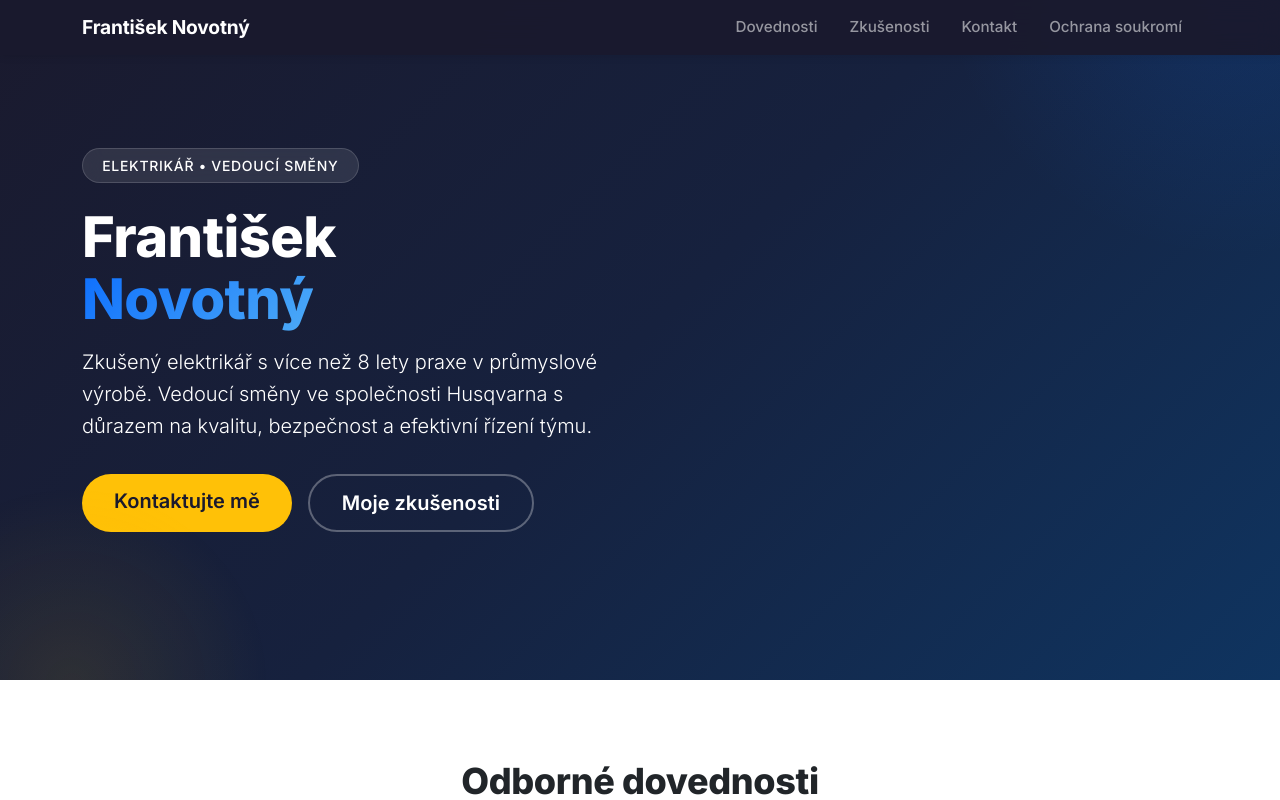
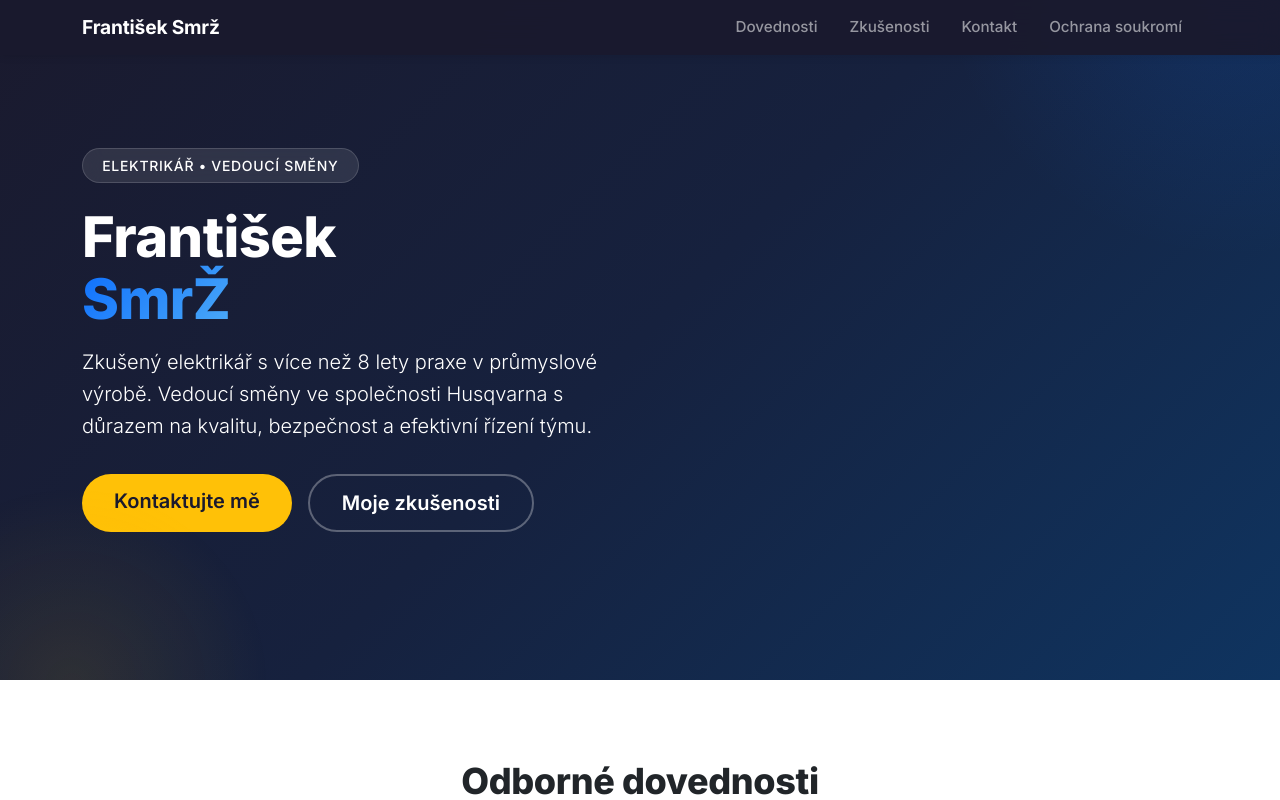
Before and after one commit to Max287954/fanny_web, a Next.js app: page / in a window 1280 px wide. Shown: the top 800 px of the page. Built offline with nearby package versions, Linux system fonts and the light colour scheme.

Commit message:
update: changed portfolio text

```diff
--- a/app/layout.tsx
+++ b/app/layout.tsx
@@ -6,18 +6,18 @@ import Footer from '@/components/Footer';
 
 export const metadata: Metadata = {
   title: {
-    default: 'František Novotný — Elektrikář & Vedoucí směny',
-    template: '%s | František Novotný',
+    default: 'František Smrž — Elektrikář & Vedoucí směny',
+    template: '%s | František Smrž',
   },
   description:
-    'Online životopis Františka Novotného — zkušený elektrikář a vedoucí směny s 8 lety praxe ve společnosti Husqvarna. Specializace na průmyslovou elektroinstalaci, automatizaci a vedení týmů.',
-  metadataBase: new URL('https://frantisek-novotny.cz'),
+    'Online životopis Františka Smrže — zkušený elektrikář a vedoucí směny s 8 lety praxe ve společnosti Husqvarna. Specializace na průmyslovou elektroinstalaci, automatizaci a vedení týmů.',
+  metadataBase: new URL('https://thesmrz.cz'),
   openGraph: {
-    title: 'František Novotný — Elektrikář & Vedoucí směny',
+    title: 'František Smrž — Elektrikář & Vedoucí směny',
     description:
       'Online životopis zkušeného elektrikáře a vedoucího směny s praxí v průmyslové automatizaci.',
-    url: 'https://frantisek-novotny.cz',
-    siteName: 'František Novotný — Portfolio',
+    url: 'https://thesmrz.cz',
+    siteName: 'František Smrž — Portfolio',
     locale: 'cs_CZ',
     type: 'website',
   },
--- a/components/Footer.tsx
+++ b/components/Footer.tsx
@@ -7,7 +7,7 @@ export default function Footer() {
     <footer className="site-footer" id="site-footer">
       <div className="container text-center">
         <p className="mb-1">
-          &copy; {currentYear} František Novotný. Všechna práva vyhrazena.
+          &copy; {currentYear} František Smrž. Všechna práva vyhrazena.
         </p>
         <p className="mb-0">
           <Link href="/ochrana-soukromi">Ochrana soukromí</Link>
--- a/components/Hero.tsx
+++ b/components/Hero.tsx
@@ -7,7 +7,7 @@ export default function Hero() {
         <h1 className="hero-name">
           František
           <br />
-          <span className="text-gradient">Novotný</span>
+          <span className="text-gradient">SmrŽ</span>
         </h1>
 
         <p className="hero-tagline">
--- a/components/NavbarMain.tsx
+++ b/components/NavbarMain.tsx
@@ -13,7 +13,7 @@ export default function NavbarMain() {
     <nav className="navbar navbar-expand-lg navbar-dark fixed-top navbar-custom" id="main-navbar">
       <div className="container">
         <Link href="/" className="navbar-brand" onClick={handleNavClick}>
-          František Novotný
+          František Smrž
         </Link>
 
         <button
```
Also changed, not shown: components/Contact.tsx (line endings or trailing spaces), public/.well-known/security.txt, public/robots.txt.
